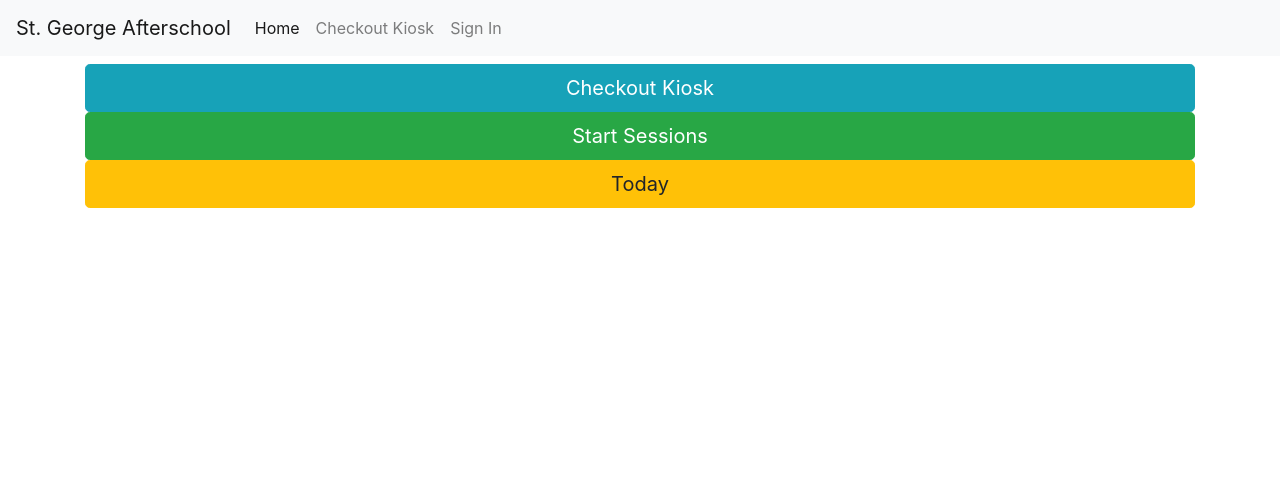
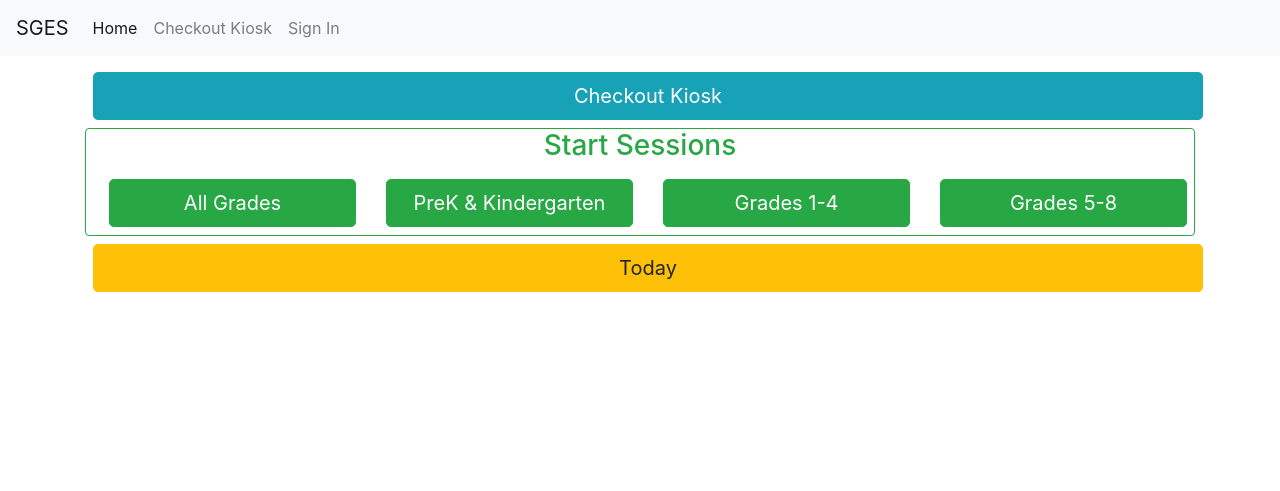
Before and after one commit to stgeorgesepiscopal/django-afterschool, a Django app: template afterschool/students/templates/students/family_base.html in a window 1280 px wide. Shown: the top 491 px of the page. Run offline with Django 3.2, Linux system fonts and the light colour scheme; the template is opened without the code that fills it, so the values that code supplies are empty; some libraries are stand-ins or nearby versions.

Commit message:
Grade-level check-ins

```diff
--- a/afterschool/templates/base.html
+++ b/afterschool/templates/base.html
@@ -3,7 +3,7 @@
   <head>
     <meta charset="utf-8">
     <meta http-equiv="x-ua-compatible" content="ie=edge">
-    <title>{% block title %}St. George Afterschool{% endblock title %}</title>
+    <title>{% block title %}SGES{% endblock title %}</title>
     <meta name="viewport" content="width=device-width, initial-scale=1.0">
     <meta name="description" content="">
     <meta name="author" content="">
@@ -40,7 +40,7 @@
         <button class="navbar-toggler navbar-toggler-right" type="button" data-toggle="collapse" data-target="#navbarSupportedContent" aria-controls="navbarSupportedContent" aria-expanded="false" aria-label="Toggle navigation">
           <span class="navbar-toggler-icon"></span>
         </button>
-        <a class="navbar-brand" href="{% url 'home' %}">St. George Afterschool</a>
+        <a class="navbar-brand" href="{% url 'home' %}">SGES</a>
 
         <div class="collapse navbar-collapse" id="navbarSupportedContent">
           <ul class="navbar-nav mr-auto">
@@ -53,6 +53,15 @@
             {% if request.user.is_authenticated %}
               <li class="nav-item">
                 <a class="nav-link" href="{% url 'start'  %}">{% trans "Start Sessions" %}</a>
+              </li>
+              <li class="nav-item">
+                <a class="nav-link" href="{% url 'students:session_create_multiple_grades' grades='-1,0'  %}">{% trans "Start PreK-K" %}</a>
+              </li>
+              <li class="nav-item">
+                <a class="nav-link" href="{% url 'students:session_create_multiple_grades' grades='1,2,3,4'  %}">{% trans "Start 1-4" %}</a>
+              </li>
+              <li class="nav-item">
+                <a class="nav-link" href="{% url 'students:session_create_multiple_grades' grades='5,6,7,8'  %}">{% trans "Start 5-8" %}</a>
               </li>
               <li class="nav-item">
                 <a class="nav-link" href="{% url 'students:student_list'  %}">{% trans "Students" %}</a>
@@ -88,9 +97,34 @@
       {% endif %}
 
       {% block content %}
-        <a class="btn btn-lg btn-info w-100 p-2" href="{% url 'kiosk' %}">Checkout Kiosk</a>
-        <a class="btn btn-lg btn-success w-100 p-2" href="{% url 'start' %}">Start Sessions</a>
-        <a class="btn btn-lg btn-warning w-100 p-2" href="{% url 'today' %}">Today</a>
+        <div class="row"><div class="col">
+          <a class="btn btn-lg btn-info w-100 p-2 m-2" href="{% url 'kiosk' %}">Checkout Kiosk</a>
+        </div></div>
+        <div class="container border border-success rounded">
+          <div class="row">
+            <h3 class="text-center w-100 text-success">Start Sessions</h3>
+          </div>
+
+        <div class="row">
+          <div class="col">
+            <a class="btn btn-lg btn-success w-100 p-2 m-2" href="{% url 'start' %}">All Grades</a>
+          </div>
+          <div class="col">
+            <a class="btn btn-lg btn-success w-100 p-2 m-2" href="{% url 'students:session_create_multiple_grades' grades='-1,0'  %}">PreK &amp; Kindergarten</a>
+          </div>
+          <div class="col">
+            <a class="btn btn-lg btn-success w-100 p-2 m-2" href="{% url 'students:session_create_multiple_grades' grades='1,2,3,4'  %}">Grades 1-4</a>
+          </div>
+          <div class="col">
+            <a class="btn btn-lg btn-success w-100 p-2 m-2" href="{% url 'students:session_create_multiple_grades' grades='5,6,7,8'  %}">Grades 5-8</a>
+          </div>
+        </div>
+      </div>
+        <div class="row">
+          <div class="col">
+            <a class="btn btn-lg btn-warning w-100 p-2 m-2" href="{% url 'today' %}">Today</a>
+          </div>
+        </div>
       {% endblock content %}
 
     </div> <!-- /container -->
```
Also changed, not shown: afterschool/students/forms.py (+16 -1 lines), afterschool/students/urls/session_urls.py (+6 -1 lines), afterschool/students/views/session_views.py (+10 -1 lines).
